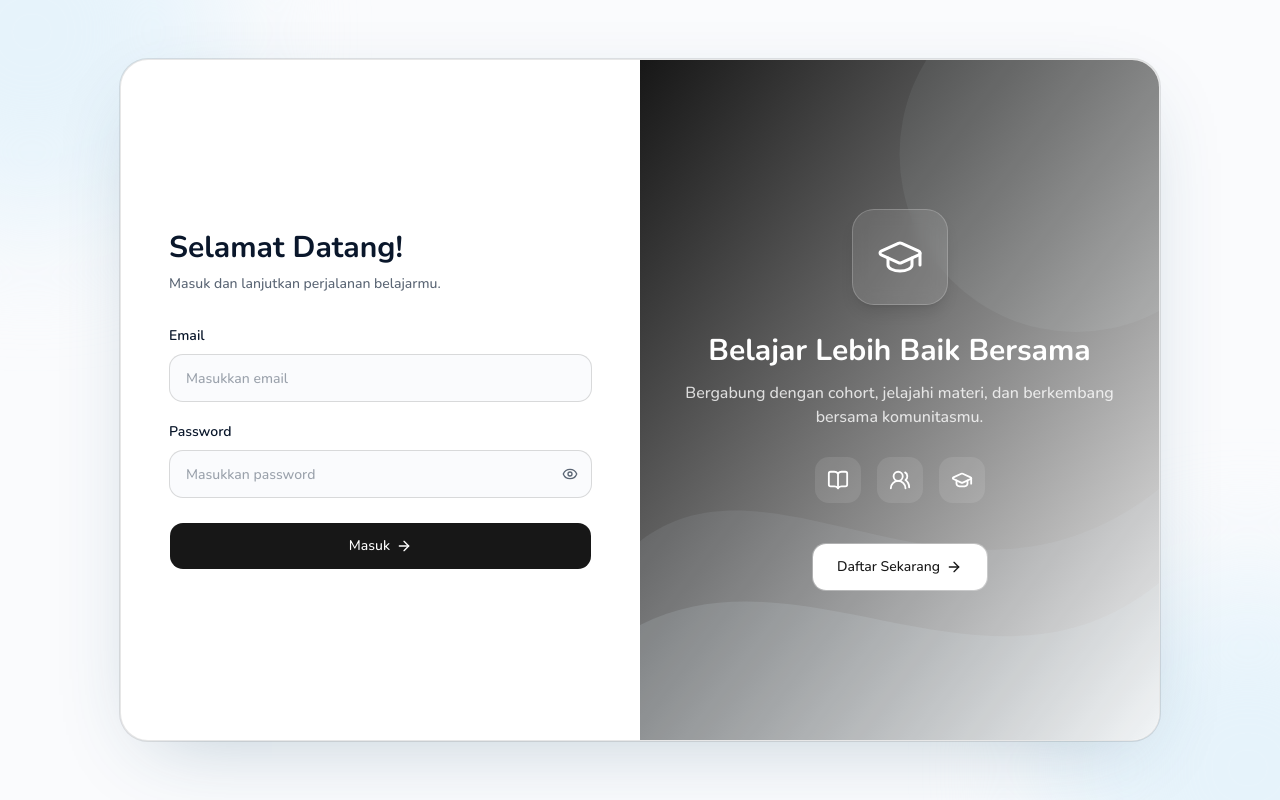
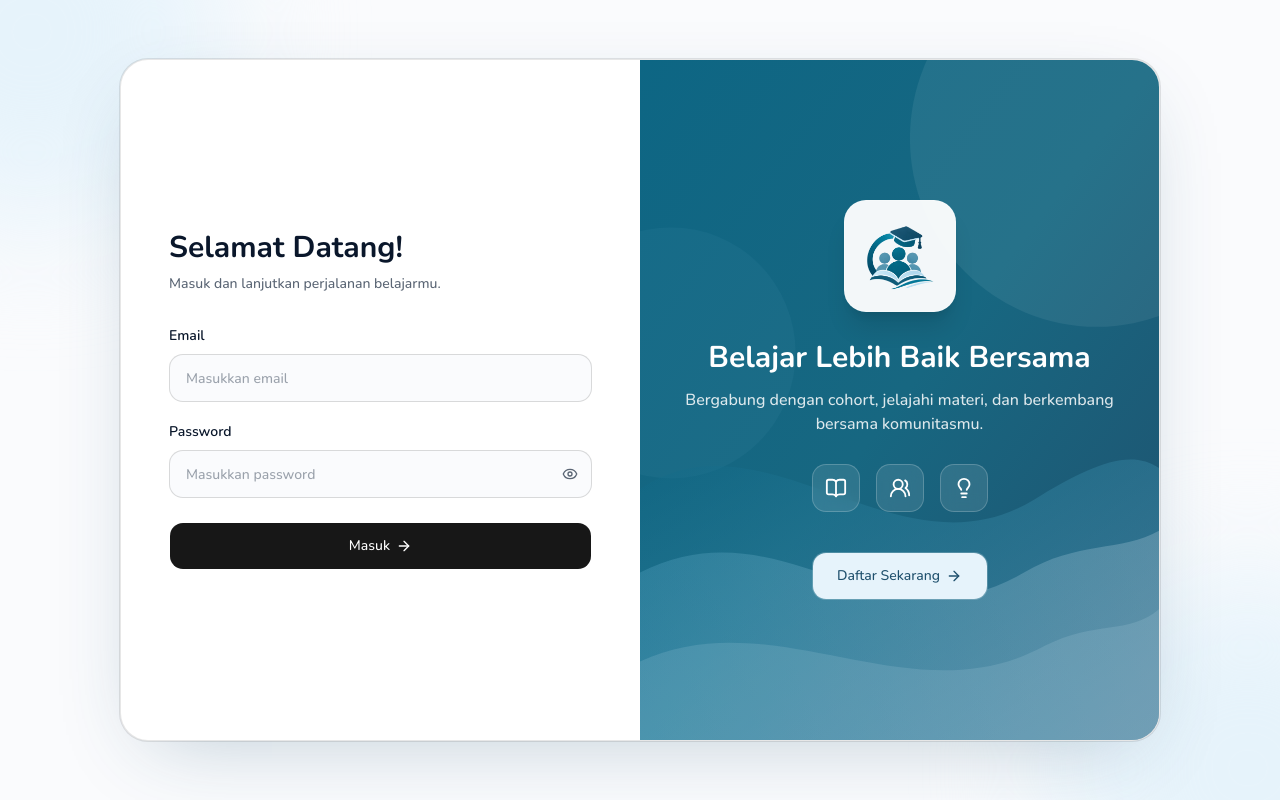
Before and after one commit to fahrypratama17/Lentera, a Next.js app in the folder FrontEnd/: page /auth in a window 1280 px wide. Built offline with nearby package versions, Linux system fonts and the light colour scheme.

Commit message:
feat: add AuthBackground component for enhanced authentication visuals

```diff
--- /dev/null
+++ b/FrontEnd/src/features/auth/components/AuthBackground.tsx
@@ -0,0 +1,67 @@
+const AuthBackground = () => {
+  return (
+    <svg
+      viewBox="0 0 500 650"
+      preserveAspectRatio="none"
+      aria-hidden="true"
+      className="pointer-events-none absolute inset-0 h-full w-full"
+    >
+      <defs>
+        <linearGradient id="wave-one" x1="0" y1="0" x2="1" y2="1">
+          <stop offset="0%" stopColor="#0D6684" />
+          <stop offset="100%" stopColor="#70BEDD" />
+        </linearGradient>
+
+        <linearGradient id="wave-two" x1="0" y1="0" x2="1" y2="0">
+          <stop offset="0%" stopColor="#70BEDD" />
+          <stop offset="100%" stopColor="#E6F3FB" />
+        </linearGradient>
+      </defs>
+
+      <circle cx="440" cy="75" r="180" fill="#E6F3FB" opacity="0.07" />
+
+      <circle cx="30" cy="280" r="120" fill="#70BEDD" opacity="0.06" />
+
+      <path
+        d="
+            M0 410
+            C120 330 250 500 380 420
+            C430 390 470 370 500 390
+            L500 650
+            L0 650
+            Z
+          "
+        fill="url(#wave-one)"
+        opacity="0.36"
+      />
+
+      <path
+        d="
+            M0 490
+            C140 420 230 570 370 490
+            C420 460 465 470 500 450
+            L500 650
+            L0 650
+            Z
+          "
+        fill="url(#wave-two)"
+        opacity="0.22"
+      />
+
+      <path
+        d="
+            M0 575
+            C130 515 260 630 390 560
+            C440 535 470 550 500 525
+            L500 650
+            L0 650
+            Z
+          "
+        fill="#E6F3FB"
+        opacity="0.12"
+      />
+    </svg>
+  );
+};
+
+export default AuthBackground;
--- a/FrontEnd/src/features/auth/components/AuthSidePanel.tsx
+++ b/FrontEnd/src/features/auth/components/AuthSidePanel.tsx
@@ -1,5 +1,7 @@
-import { ArrowRight, BookOpen, GraduationCap, UsersRound } from "lucide-react";
+import { ArrowRight, BookOpen, Lightbulb, UsersRound } from "lucide-react";
 import { Button } from "@/shared/components/ui/button";
+import Image from "next/image";
+import AuthBackground from "@/features/auth/components/AuthBackground";
 
 interface AuthSidePanelProps {
   isRegister: boolean;
@@ -9,32 +11,22 @@ interface AuthSidePanelProps {
 const AuthSidePanel = ({ isRegister, onSwitch }: AuthSidePanelProps) => {
   return (
     <aside
-      className={`from-primary to-secondary absolute inset-y-0 left-1/2 z-10 hidden w-1/2 overflow-hidden bg-linear-to-br text-white transition-transform duration-700 ease-in-out md:flex ${isRegister ? "-translate-x-full" : "translate-x-0"} `}
+      className={`absolute inset-y-0 left-1/2 z-10 hidden w-1/2 overflow-hidden bg-linear-to-br from-[#0D6684] via-[#176781] to-[#1F506D] text-white transition-transform duration-700 ease-in-out md:flex ${
+        isRegister ? "-translate-x-full" : "translate-x-0"
+      } `}
     >
-      <svg
-        viewBox="0 0 500 650"
-        preserveAspectRatio="none"
-        aria-hidden="true"
-        className="pointer-events-none absolute inset-0 h-full w-full"
-      >
-        <circle cx="420" cy="90" r="170" fill="#E6F3FB" opacity="0.06" />
-
-        <path
-          d="M0 460 C130 360 310 560 500 410 L500 650 L0 650 Z"
-          fill="#E6F3FB"
-          opacity="0.08"
-        />
-
-        <path
-          d="M0 540 C160 460 340 630 500 500 L500 650 L0 650 Z"
-          fill="#E6F3FB"
-          opacity="0.12"
-        />
-      </svg>
+      <AuthBackground />
 
       <div className="relative z-10 flex w-full flex-col items-center justify-center gap-7 px-10 text-center">
-        <div className="flex size-24 items-center justify-center rounded-3xl border border-white/20 bg-white/10 shadow-lg backdrop-blur-sm">
-          <GraduationCap size={48} strokeWidth={1.5} />
+        <div className="flex size-28 items-center justify-center rounded-3xl border border-white/20 bg-white/95 p-3 shadow-xl shadow-black/10">
+          <Image
+            src="/logo.webp"
+            alt="Logo aplikasi"
+            width={96}
+            height={96}
+            className="h-full w-full object-contain"
+            priority
+          />
         </div>
 
         <div className="flex flex-col gap-3">
@@ -44,7 +36,7 @@ const AuthSidePanel = ({ isRegister, onSwitch }: AuthSidePanelProps) => {
               : "Belajar Lebih Baik Bersama"}
           </h2>
 
-          <p className="text-md-medium leading-relaxed text-white/80">
+          <p className="text-md-medium leading-relaxed text-white/85">
             {isRegister
               ? "Sudah memiliki akun? Masuk untuk melanjutkan perjalanan belajarmu."
               : "Bergabung dengan cohort, jelajahi materi, dan berkembang bersama komunitasmu."}
@@ -52,16 +44,14 @@ const AuthSidePanel = ({ isRegister, onSwitch }: AuthSidePanelProps) => {
         </div>
 
         <div className="flex items-center gap-4">
-          <div className="rounded-xl bg-white/10 p-3">
+          <div className="rounded-xl border border-white/20 bg-white/10 p-3 backdrop-blur-sm">
             <BookOpen size={22} />
           </div>
-
-          <div className="rounded-xl bg-white/10 p-3">
+          <div className="rounded-xl border border-white/20 bg-white/10 p-3 backdrop-blur-sm">
             <UsersRound size={22} />
           </div>
-
-          <div className="rounded-xl bg-white/10 p-3">
-            <GraduationCap size={22} />
+          <div className="rounded-xl border border-white/20 bg-white/10 p-3 backdrop-blur-sm">
+            <Lightbulb size={22} />
           </div>
         </div>
 
@@ -69,7 +59,7 @@ const AuthSidePanel = ({ isRegister, onSwitch }: AuthSidePanelProps) => {
           type="button"
           size="lg"
           onClick={onSwitch}
-          className="text-sm-bold text-primary hover:bg-secondary-light mt-3 h-12 min-w-44 cursor-pointer rounded-xl border border-white/30 bg-white px-6 transition-all duration-200 hover:-translate-y-0.5 active:translate-y-0"
+          className="text-sm-bold mt-3 h-12 min-w-44 cursor-pointer rounded-xl border border-white/20 bg-[#E6F3FB] px-6 text-[#1F506D] transition-all duration-200 hover:-translate-y-0.5 hover:bg-white active:translate-y-0"
         >
           {isRegister ? "Masuk" : "Daftar Sekarang"}
           <ArrowRight size={17} />
```
